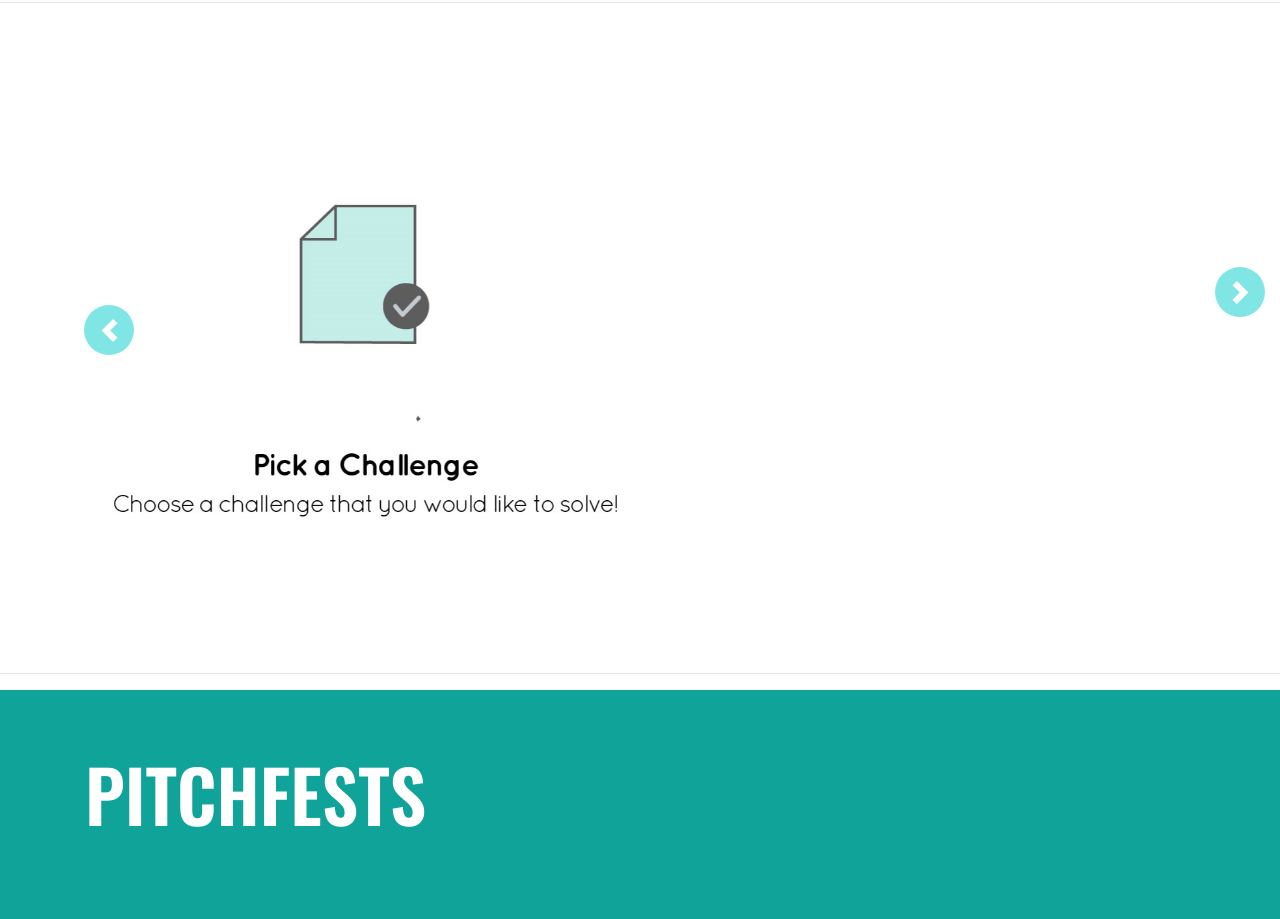
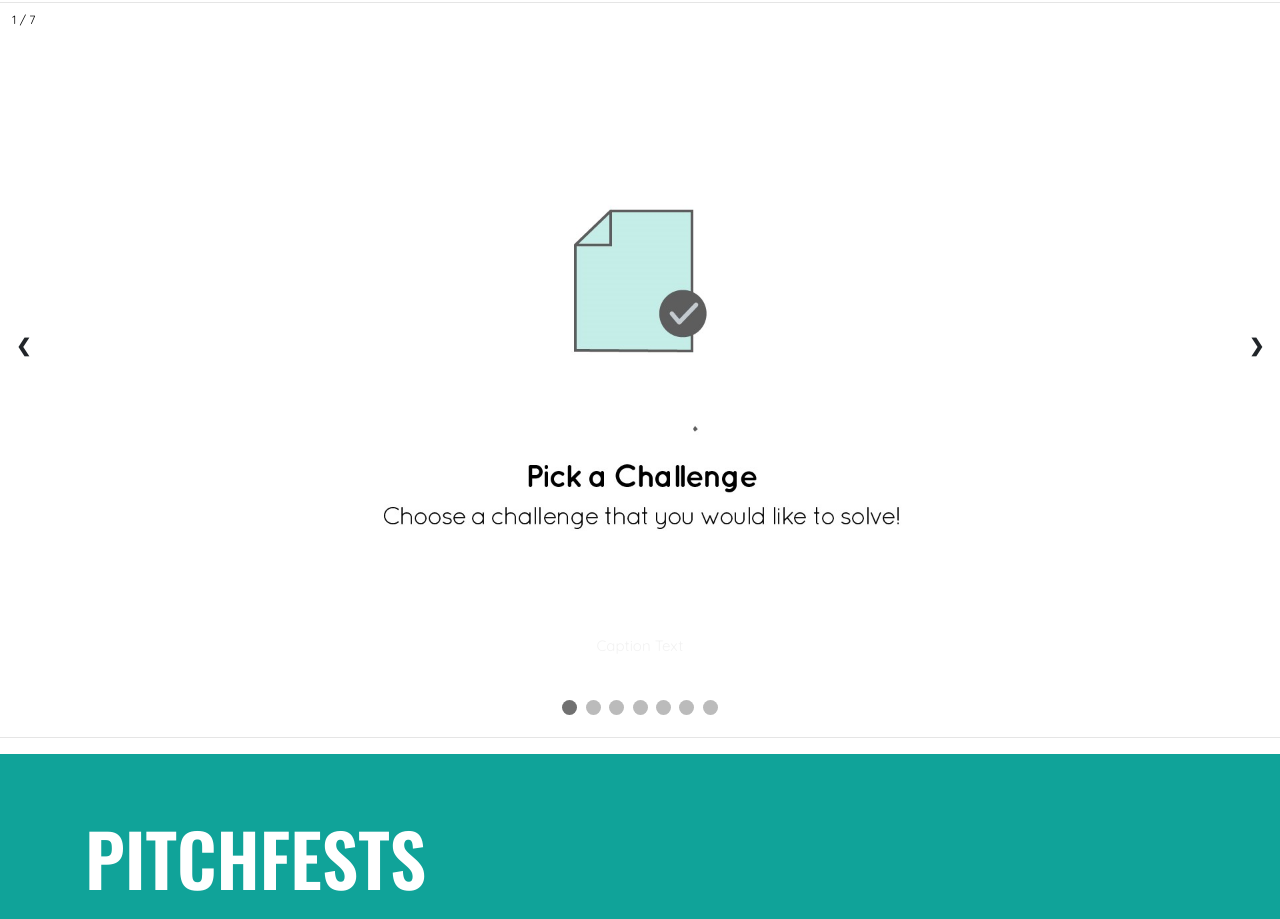
Before and after one commit to AD97/HackForSocialGood, a plain HTML site: page hackathon.html in a window 1280 px wide. Shown: the part 881-1800 px from the top of the page. Drawn offline with nearby package versions, Linux system fonts and the light colour scheme.

Commit message:
Hackathon slideshow changed

```diff
--- a/hackathon.html
+++ b/hackathon.html
@@ -194,73 +194,196 @@
 
   <div class="hackathon-path calendar-home ">
 
-<div class="container-fluid" >
-    <!-- TESTIMONIAL STARTS -->
-   <div id="demo" class="carousel slide" data-ride="carousel">
 
+<style>
+* {box-sizing: border-box}
+body {font-family: Verdana, sans-serif; margin:0}
+.mySlides {display: none}
+img {vertical-align: middle;}
 
-<style type="text/css">
-  .carousel-control-prev-icon {
-    height: 50px;
-    width: 50px;
-    outline:dark green;
-    background-color: #00CCCC;
-    background-size: 45%, 45%;
-    border-radius: 100%;
-    border: 5px green;
-}
-.carousel-control-next-icon{
-  height: 50px;
-    width: 50px;
-    outline:green;
-    background-color: #00CCCC;
-    background-size: 45%, 45%;
-    border-radius: 100%;
-    border: 1px green;
-    margin-bottom:  600px;
-    margin-left: 1200px;
+/* Slideshow container */
+.slideshow-container {
+  max-width: 1300px;
+  position: relative;
+  margin: auto;
 }
 
+/* Next & previous buttons */
+.prev, .next {
+  cursor: pointer;
+  position: absolute;
+  top: 50%;
+  width: auto;
+  padding: 16px;
+  margin-top: -22px;
+  color: white;
+  font-weight: bold;
+  font-size: 18px;
+  transition: 0.6s ease;
+  border-radius: 0 3px 3px 0;
+}
+
+/* Position the "next button" to the right */
+.next {
+  right: 0;
+  border-radius: 3px 0 0 3px;
+}
+
+/* On hover, add a black background color with a little bit see-through */
+.prev:hover, .next:hover {
+  background-color: #00CCCC;
+}
+
+/* Caption text */
+.text {
+  color: #f2f2f2;
+  font-size: 15px;
+  padding: 8px 12px;
+  position: absolute;
+  bottom: 8px;
+  width: 100%;
+  text-align: center;
+}
+
+/* Number text (1/3 etc) */
+.numbertext {
+  color: #f2f2f2;
+  font-size: 12px;
+  padding: 8px 12px;
+  position: absolute;
+  top: 0;
+}
+
+/* The dots/bullets/indicators */
+.dot {
+  cursor: pointer;
+  height: 15px;
+  width: 15px;
+  margin: 0 2px;
+  background-color: #bbb;
+  border-radius: 50%;
+  display: inline-block;
+  transition: background-color 0.6s ease;
+}
+
+.active, .dot:hover {
+  background-color: #717171;
+}
+
+/* Fading animation */
+.flash {
+  -webkit-animation-name: flash;
+  -webkit-animation-duration: 1.5s ;
+  animation-name: flash;
+  animation-duration: 1.5s ;
+}
+
+@-webkit-keyframes flash {
+  from {opacity: 0.5}
+  to {opacity: 1}
+}
+
+@keyframes flash {
+  from {opacity: 0.5}
+  to {opacity: 1}
+}
+
+/* On smaller screens, decrease text size */
+@media only screen and (max-width: 300px) {
+  .prev, .next,.text {font-size: 11px}
+}
 </style>
+</head>
+<body>
 
-  <!-- The slideshow -->
-  <div class="carousel-inner">
-    <div class="carousel-item active">
-      <img class="d-block w-100 " src="img/hackathon_img/1.jpg " alt="First slide ">
-    </div>
-    <div class="carousel-item">
-      <img class="d-block w-100 " src="img/hackathon_img/2.jpg " alt="Second slide ">
-    </div>
-    <div class="carousel-item">
-      <img class="d-block w-100 " src="img/hackathon_img/3.jpg " alt="Third slide ">
-    </div>
-    <div class="carousel-item">
-      <img class="d-block w-100 " src="img/hackathon_img/4.jpg " alt="Fourth slide ">
-    </div>
-    <div class="carousel-item">
-      <img class="d-block w-100 " src="img/hackathon_img/5.jpg " alt="Fifth slide ">
-    </div>
-    <div class="carousel-item">
-      <img class="d-block w-100 " src="img/hackathon_img/6.jpg " alt="Sixth slide ">
-    </div>
-    <div class="carousel-item">
-      <img class="d-block w-100 " src="img/hackathon_img/7.jpg " alt="Seventh slide ">
-    </div>
-  </div>
+<div class="slideshow-container">
 
-  <!-- Left and right controls -->
-  <a class="carousel-control-prev" href="#demo" data-slide="prev" style="">
-    <span class="carousel-control-prev-icon"></span>
-  </a>
-  <a class="carousel-control-next" href="#demo" data-slide="next">
-    <span class="carousel-control-next-icon"></span>
-  </a>
+<div class="mySlides flash">
+  <div class="numbertext" style="color:black;">1 / 7</div>
+  <img src="img/hackathon_img/1.jpg" style="width:100%">
+  <div class="text">Caption Text</div>
+</div>
 
+<div class="mySlides flash">
+  <div class="numbertext" style="color:black;">2 / 7</div>
+  <img src="img/hackathon_img/2.jpg" style="width:100%">
+  <div class="text">Caption Two</div>
+</div>
+
+<div class="mySlides flash">
+  <div class="numbertext" style="color:black;">3 / 7</div>
+  <img src="img/hackathon_img/3.jpg" style="width:100%">
+  <div class="text">Caption Three</div>
+</div>
+
+<div class="mySlides flash">
+  <div class="numbertext" style="color:black;">4 / 7</div>
+  <img src="img/hackathon_img/4.jpg" style="width:100%">
+  <div class="text">Caption Three</div>
+</div>
+
+<div class="mySlides flash">
+  <div class="numbertext" style="color:black;">5 / 7</div>
+  <img src="img/hackathon_img/5.jpg" style="width:100%">
+  <div class="text">Caption Three</div>
+</div>
+
+<div class="mySlides flash">
+  <div class="numbertext" style="color:black;">6 / 7</div>
+  <img src="img/hackathon_img/6.jpg" style="width:100%">
+  <div class="text">Caption Three</div>
+</div>
+
+<div class="mySlides flash">
+  <div class="numbertext" style="color:black;">7 / 7</div>
+  <img src="img/hackathon_img/7.jpg" style="width:100%">
+  <div class="text">Caption Three</div>
+</div>
+
+<a class="prev" onclick="plusSlides(-1)">&#10094;</a>
+<a class="next" onclick="plusSlides(1)">&#10095;</a>
 
 </div>
+<br>
 
-  </div>
+<div style="text-align:center">
+  <span class="dot" onclick="currentSlide(1)"></span>
+  <span class="dot" onclick="currentSlide(2)"></span>
+  <span class="dot" onclick="currentSlide(3)"></span>
+  <span class="dot" onclick="currentSlide(4)"></span>
+  <span class="dot" onclick="currentSlide(5)"></span>
+  <span class="dot" onclick="currentSlide(6)"></span>
+  <span class="dot" onclick="currentSlide(7)"></span>
+</div>
 
+<script>
+var slideIndex = 1;
+showSlides(slideIndex);
+
+function plusSlides(n) {
+  showSlides(slideIndex += n);
+}
+
+function currentSlide(n) {
+  showSlides(slideIndex = n);
+}
+
+function showSlides(n) {
+  var i;
+  var slides = document.getElementsByClassName("mySlides");
+  var dots = document.getElementsByClassName("dot");
+  if (n > slides.length) {slideIndex = 1}
+  if (n < 1) {slideIndex = slides.length}
+  for (i = 0; i < slides.length; i++) {
+      slides[i].style.display = "none";
+  }
+  for (i = 0; i < dots.length; i++) {
+      dots[i].className = dots[i].className.replace(" active", "");
+  }
+  slides[slideIndex-1].style.display = "block";
+  dots[slideIndex-1].className += " active";
+}
+</script>
 
   <div class="calendar-mobile ">
 
```
